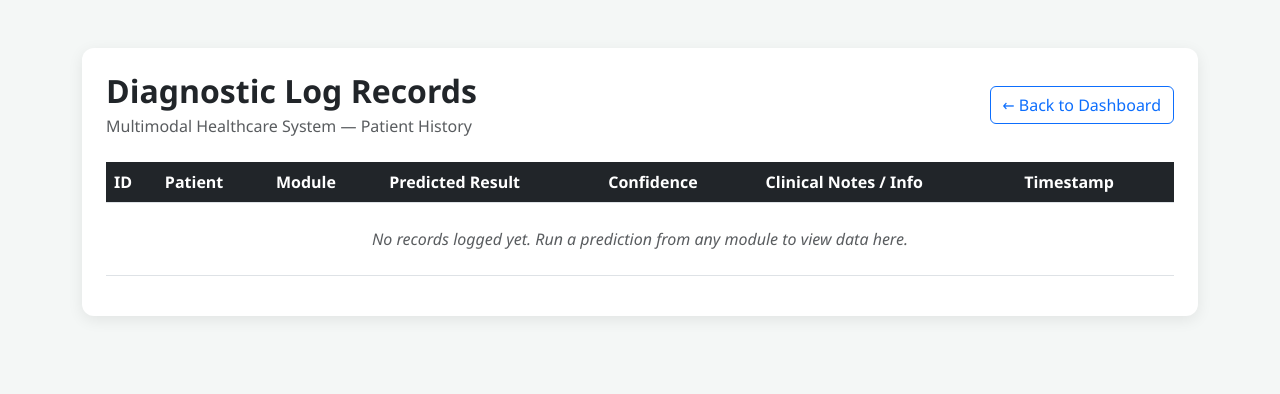
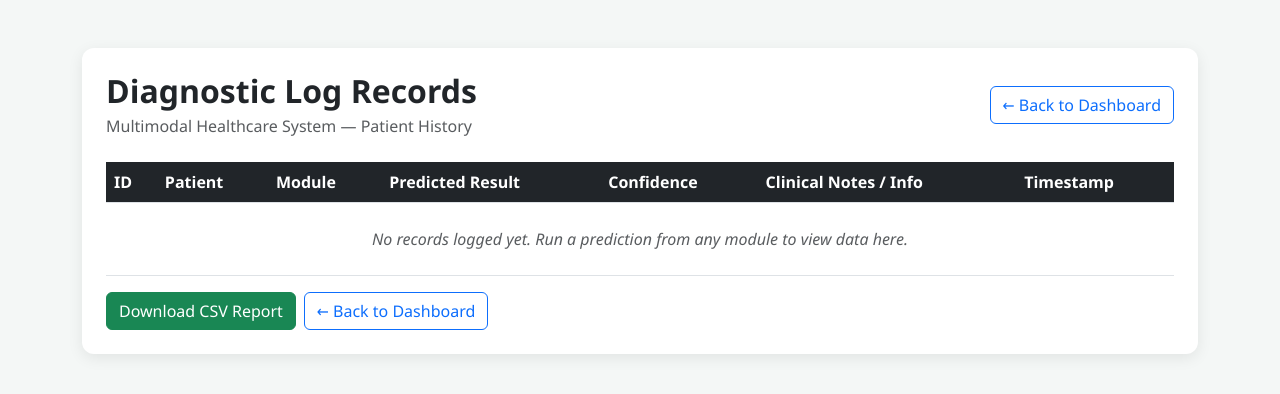
Before and after one commit to seema-1802/Multimodal-Healthcare-System, a Flask app: page /history in a window 1280 px wide. Shown: the top 394 px of the page. Run offline with Flask 3, Linux system fonts and the light colour scheme; data that the repository does not hold is empty.

Commit message:
feat: complete history logging, viewer, and CSV report export

```diff
--- a/app.py
+++ b/app.py
@@ -43,6 +43,37 @@ BLOOD_COMPATIBILITY = {
     "AB-": {"donate": "AB+, AB-", "receive": "AB-, A-, B-, O-"},
     "Not_Valid": {"donate": "Invalid Sample / Unclear Slide", "receive": "Please re-test with a clear blood smear"}
 }
+import csv
+import io
+from flask import make_response
+
+@app.route("/export_csv")
+def export_csv():
+    records = fetch_all_predictions()
+
+    # In-memory CSV file create karein
+    output = io.StringIO()
+    writer = csv.writer(output)
+
+    # Header row
+    writer.writerow(["ID", "Patient Name", "Module Type", "Prediction Result", "Confidence (%)", "Additional Info", "Timestamp"])
+
+    # Data rows
+    for row in records:
+        writer.writerow([
+            row["id"],
+            row["patient_name"],
+            row["module_type"],
+            row["prediction_result"],
+            row["confidence"],
+            row["additional_info"],
+            row["created_at"]
+        ])
+
+    response = make_response(output.getvalue())
+    response.headers["Content-Disposition"] = "attachment; filename=patient_diagnostic_records.csv"
+    response.headers["Content-type"] = "text/csv"
+    return response
 @app.route("/history")
 def history():
     records = fetch_all_predictions()
--- a/templates/history.html
+++ b/templates/history.html
@@ -71,6 +71,10 @@
                     </tbody>
                 </table>
             </div>
+            <div class="d-flex gap-2">
+    <a href="/export_csv" class="btn btn-success">Download CSV Report</a>
+    <a href="/" class="btn btn-outline-primary">&larr; Back to Dashboard</a>
+</div>
         </div>
     </div>
 </body>
```
Also changed, not shown: 1 other file.
